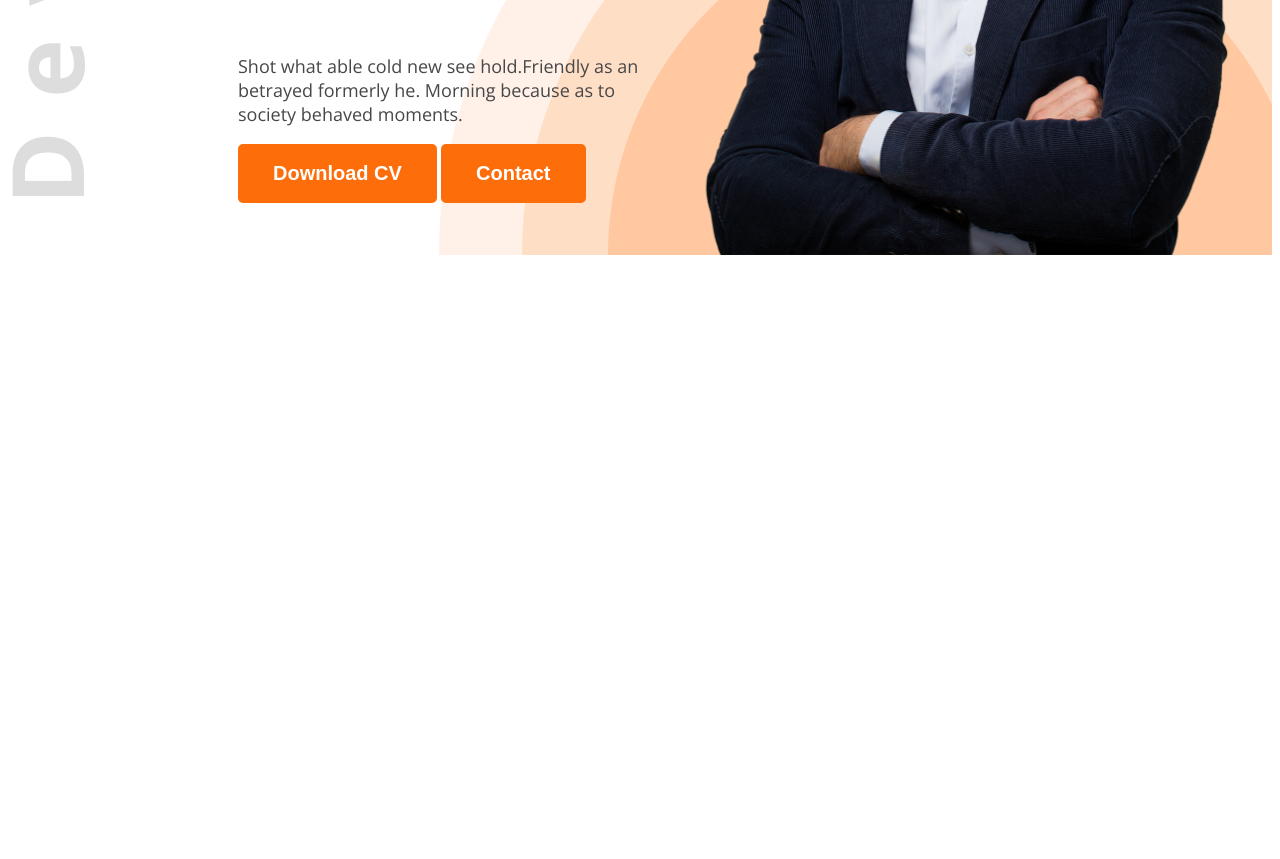
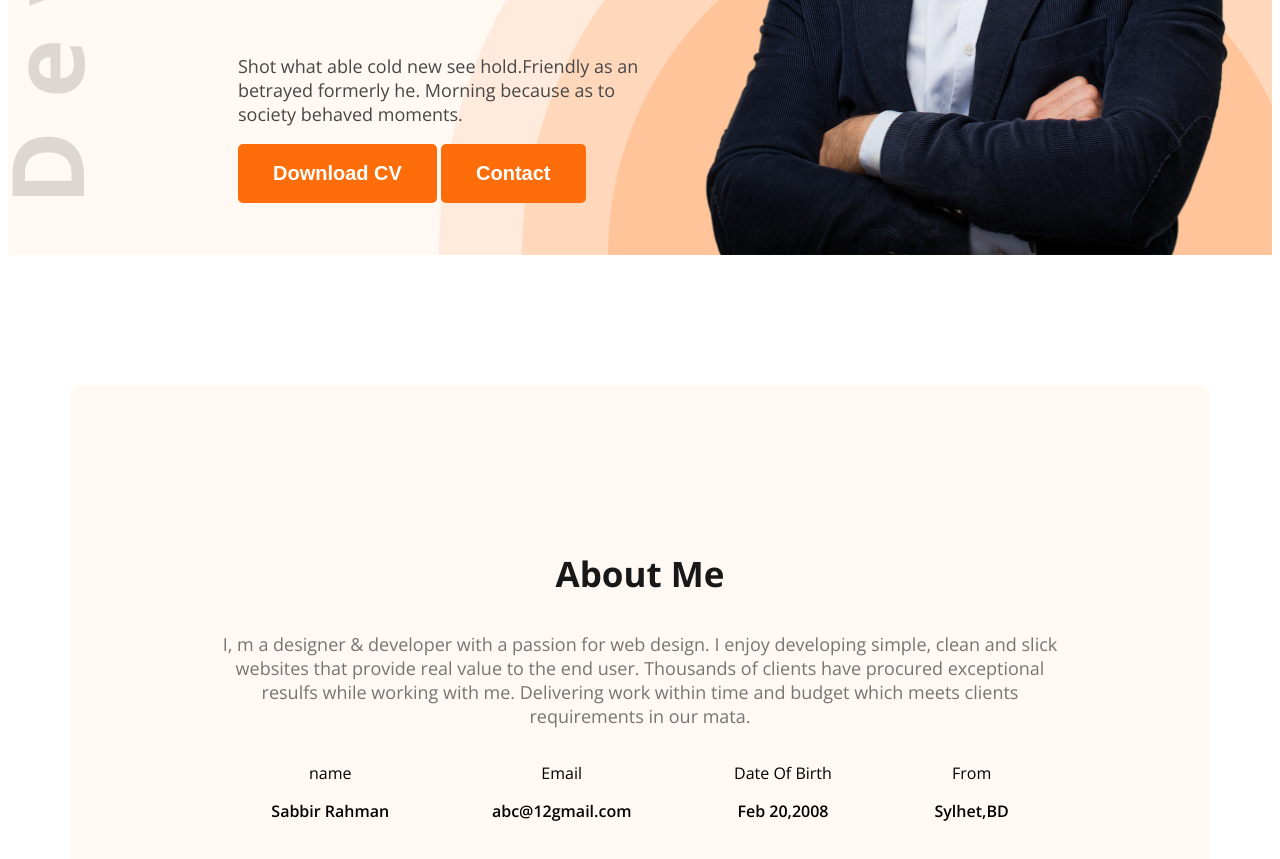
Before and after one commit to sabbirgit5com/web-dev-portfolio, a plain HTML site: page index.html in a window 1280 px wide. Shown: the part 575-1434 px from the top of the page. Before the commit the page ends 838 px from the top, so only its background shows below. Drawn offline with nearby package versions, Linux system fonts and the light colour scheme.

Commit message:
added portfolio main tags

```diff
--- a/index.html
+++ b/index.html
@@ -10,7 +10,7 @@
     <link rel="stylesheet" href="styles/portfolio.css">
 </head>
 <body class="open-sans-normal">
-    <header class="header">
+    <header class="header secondary-bg">
         <nav>
             <h3 class="nav-title">Ma<span class="text-primary">r</span>y</h3>
             <ul>
@@ -32,7 +32,31 @@
             <img class="banner-frofile-pic" src="images/hardy.png" alt="">
         </div>
     </header>
-    <main></main>
+    <main>
+        <section class="about secondary-bg">
+            <h3 class="section-title">About Me</h3>
+            <p class="section-description">I, m a designer & developer with a passion for web design. I enjoy developing simple, clean and slick websites that provide real value to the end user. Thousands of clients have procured exceptional resulfs while working with me. Delivering work within time and budget which meets clients requirements in our mata.</p>
+            <div class="about-items">
+               <!-- .about-item*4>p.item-title+p.item-description -->
+               <div class="about-item">
+                <p class="item-title">name</p>
+                <p class="item-description">Sabbir Rahman</p>
+               </div>
+               <div class="about-item">
+                <p class="item-title">Email</p>
+                <p class="item-description">abc@12gmail.com</p>
+               </div>
+               <div class="about-item">
+                <p class="item-title">Date Of Birth</p>
+                <p class="item-description">Feb 20,2008</p>
+               </div>
+               <div class="about-item">
+                <p class="item-title">From</p>
+                <p class="item-description">Sylhet,BD</p>
+               </div>
+            </div>
+        </section>
+    </main>
     <footer></footer>
 </body>
 </html>
--- a/styles/portfolio.css
+++ b/styles/portfolio.css
@@ -9,6 +9,9 @@
     "wdth" 100;
 }
 /* shared style */
+.secondary-bg{
+    background-color: #FFF8F3;
+}
 .text-primary{
     color: #FD6E0A;
 }
@@ -24,6 +27,16 @@
     border: none;
     padding: 18px 35px;
     border-radius: 5px;
+}
+
+.section-title{
+    font-size: 35px;
+    font-weight: bold;
+    color: #181818;
+}
+.section-description{
+    font-size: 18px;
+    color: #757575;
 }
 /* header */
 .header{
@@ -81,3 +94,26 @@ nav li a{
 .banner-frofile-pic{
     width: 580px;
 }
+
+
+
+/* main styles */
+main{
+    max-width: 1140px;
+    margin: 0 auto;
+}
+/* about styles */
+.about{
+    border-radius: 10px;
+    padding: 130px 150px;
+    text-align: center;
+    margin-top: 130px;
+}
+.about-items{
+    display: flex;
+    justify-content: space-around;
+    margin-bottom: 30px;
+}
+.item-description{
+    font-weight: 600;
+}
```
